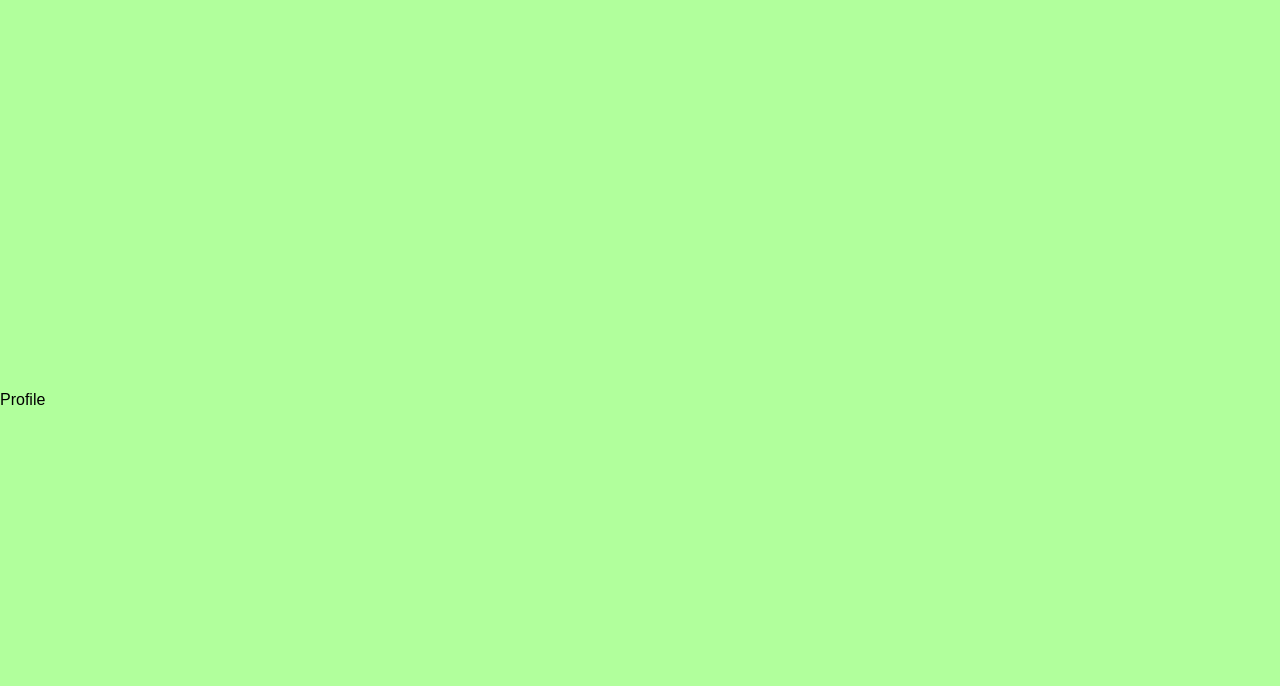
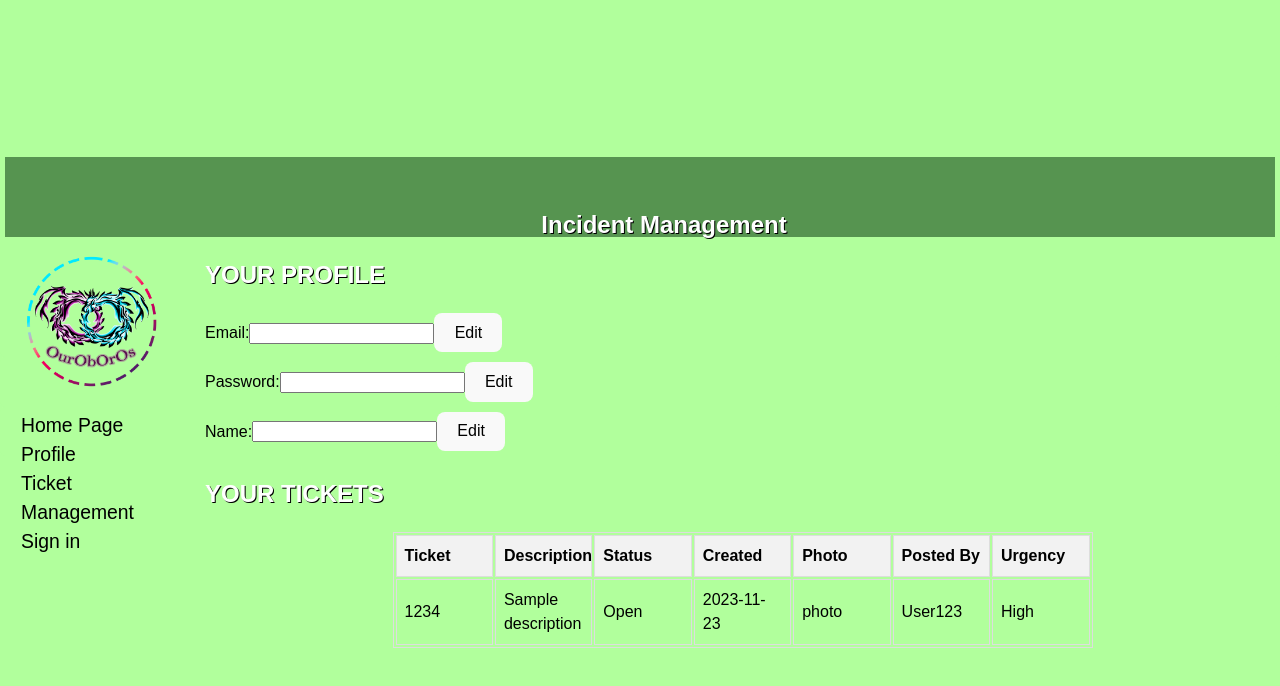
Before and after one commit to walkindonut/Ouroboros, a React (Vite) app in the folder client/: page /profile in a window 1280 px wide. Shown: the top 686 px of the page. Built offline with nearby package versions, Linux system fonts and the light colour scheme.

Commit message:
Update Profile.jsx
Added Profile.jsx

```diff
--- a/client/src/pages/Profile.jsx
+++ b/client/src/pages/Profile.jsx
@@ -1,9 +1,184 @@
-import React from 'react'
+import React, { useState } from 'react';
+import './Profile.css';
 
-function Profile() {
+function MyForm() {
+  const [email, setEmail] = useState('');
+  const [password, setPassword] = useState('');
+  const [name, setName] = useState('');
+  const [prevEmail, setPrevEmail] = useState('');
+  const [prevPassword, setPrevPassword] = useState('');
+  const [prevName, setPrevName] = useState('');
+  const [emailEditMode, setEmailEditMode] = useState(false);
+  const [passwordEditMode, setPasswordEditMode] = useState(false);
+  const [nameEditMode, setNameEditMode] = useState(false);
+
+  const [tickets, setTickets] = useState([
+    {
+      ticket: '1234',
+      description: 'Sample description',
+      status: 'Open',
+      created: '2023-11-23',
+      photo: 'photo',
+      postedBy: 'User123',
+      urgency: 'High',
+    },
+    // just example
+  ]);
+
+  const handleEmailChange = (e) => {
+    setEmail(e.target.value);
+  };
+
+  const handlePasswordChange = (e) => {
+    setPassword(e.target.value);
+  };
+
+  const handleNameChange = (e) => {
+    setName(e.target.value);
+  };
+
+  const handleEditEmail = () => {
+    setEmailEditMode(true);
+    setPrevEmail(email);
+  };
+
+  const handleEditPassword = () => {
+    setPasswordEditMode(true);
+    setPrevPassword(password);
+  };
+
+  const handleEditName = () => {
+    setNameEditMode(true);
+    setPrevName(name);
+  };
+
+  const handleCancelEmail = () => {
+    setEmailEditMode(false);
+    setEmail(prevEmail);
+  };
+
+  const handleCancelPassword = () => {
+    setPasswordEditMode(false);
+    setPassword(prevPassword);
+  };
+
+  const handleCancelName = () => {
+    setNameEditMode(false);
+    setName(prevName);
+  };
+
+  const handleSaveEmail = () => {
+    setEmailEditMode(false);
+  };
+
+  const handleSavePassword = () => {
+    setPasswordEditMode(false);
+  };
+
+  const handleSaveName = () => {
+    setNameEditMode(false);
+  };
+
   return (
-    <div>Profile</div>
-  )
+      <div className='ProfilePage'>
+        <div>
+        <header>
+          <h2>Incident Management</h2>
+        </header>
+        <nav>
+          <a href='/'>
+            <img className="logo" src="/Logo/1.png" alt="Logo" />
+          </a>
+          <ul>
+            <li><a href="/">Home Page</a></li>
+            <li><a href="/profile">Profile</a></li>
+            <li><a href="/ticket">Ticket Management</a></li>
+            <li><a href="/signin">Sign in</a></li>
+          </ul>
+        </nav>
+        <h2>YOUR PROFILE</h2>
+        <label htmlFor="email">Email:</label>
+        <input
+          type="email"
+          id="email"
+          value={email}
+          onChange={handleEmailChange}
+          readOnly={!emailEditMode}
+        />
+        {!emailEditMode ? (
+          <button onClick={handleEditEmail}>Edit</button>
+        ) : (
+          <div>
+            <button onClick={handleSaveEmail}>Save</button>
+            <button onClick={handleCancelEmail}>Cancel</button>
+          </div>
+        )}
+      </div>
+      <div>
+        <label htmlFor="password">Password:</label>
+        <input
+          type="text"
+          id="password"
+          value={password}
+          onChange={handlePasswordChange}
+          readOnly={!passwordEditMode}
+        />
+        {!passwordEditMode ? (
+          <button onClick={handleEditPassword}>Edit</button>
+        ) : (
+          <div>
+            <button onClick={handleSavePassword}>Save</button>
+            <button onClick={handleCancelPassword}>Cancel</button>
+          </div>
+        )}
+      </div>
+      <div>
+        <label htmlFor="name">Name:</label>
+        <input
+          type="text"
+          id="name"
+          value={name}
+          onChange={handleNameChange}
+          readOnly={!nameEditMode}
+        />
+        {!nameEditMode ? (
+          <button onClick={handleEditName}>Edit</button>
+        ) : (
+          <div>
+            <button onClick={handleSaveName}>Save</button>
+            <button onClick={handleCancelName}>Cancel</button>
+          </div>
+        )}
+      </div>
+      <h2>YOUR TICKETS</h2>
+      <center><table className="ticket-table">
+        <thead>
+          <tr>
+            <th>Ticket</th>
+            <th>Description</th>
+            <th>Status</th>
+            <th>Created</th>
+            <th>Photo</th>
+            <th>Posted By</th>
+            <th>Urgency</th>
+          </tr>
+        </thead>
+        <tbody>
+          {tickets.map((ticket, index) => (
+            <tr key={index}>
+              <td>{ticket.ticket}</td>
+              <td>{ticket.description}</td>
+              <td>{ticket.status}</td>
+              <td>{ticket.created}</td>
+              <td>{ticket.photo}</td>
+              <td>{ticket.postedBy}</td>
+              <td>{ticket.urgency}</td>
+            </tr>
+          ))}
+        </tbody>
+      </table></center>
+    </div>
+  );
 }
 
-export default Profile
+export default MyForm;
```
